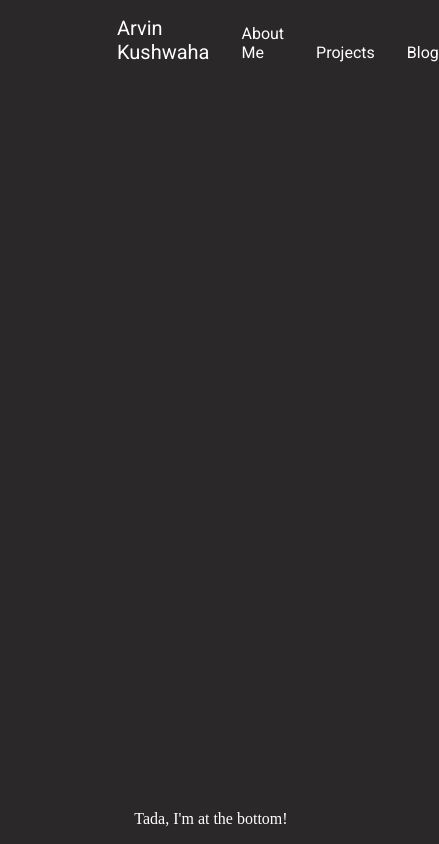
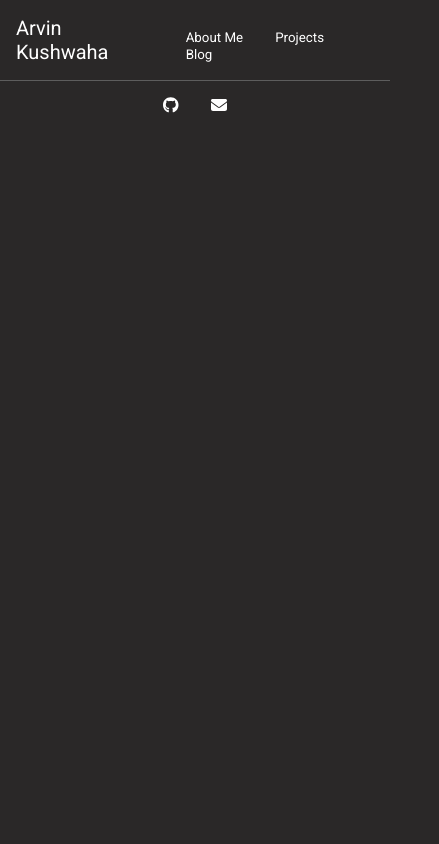
Before and after one commit to ArvinSKushwaha/arvinskushwaha.github.io, a plain HTML site: page template.html in a window 390 px wide. Shown: the whole page, 439 px wide, since content can reach past the window. Drawn offline with nearby package versions, Linux system fonts and the light colour scheme; files that its build step writes are made by us from their sources.

Commit message:
Okie dokies, made decent-ish template + css

```diff
--- a/pages/site.css
+++ b/pages/site.css
@@ -6,6 +6,7 @@ html, body {
     background-color: #2a2828;
     color: white;
 }
+
 
 #menu-alpha_beta_theta {
     width: 100%;
@@ -18,6 +19,18 @@ html, body {
     justify-content: flex-start;
     align-items: flex-end;
     font-family: "Roboto", sans-serif;
+}
+
+#menu-wrapper {
+    display: flex;
+    flex-direction: row;
+    flex-wrap: nowrap;
+    justify-content: flex-start;
+    align-items: flex-end;
+}
+
+#menu-wrapper > .menu-entry {
+    display: block;
 }
 
 .menu-entry {
@@ -57,10 +70,18 @@ html, body {
 /*     position: absolute; */
 /* } */
 
+#full-width-rewrap {
+    width: 100vw;
+    overflow-y: auto;
+    position: absolute;
+    display: flex;
+    flex-direction: column;
+    justify-self: space-between;
+}
+
 #full-wrapper {
-    width: 40vw;
-    left: 30vw;
-    position: absolute;
+    width: 40%;
+    margin-left: 30%;
 }
 
 /* #right-sidebar { */
@@ -72,6 +93,17 @@ html, body {
 a {
     text-decoration: none;
     font-style: italic;
+}
+
+#menu-base {
+    border-top: 1px solid #5d5d5d;
+}
+
+#menu-base > a {
+    margin: 1rem;
+    text-decoration: none;
+    font-style: normal;
+    color: #ffffff;
 }
 
 a:link {
@@ -87,15 +119,37 @@ a:hover {
 }
 
 #menu-base {
-    width: 50%;
-    bottom: 0;
-    position: fixed;
-    padding: 1rem;
-    left: 25%;
-    text-align:center;
-    background: #2a2828;
+    width: 100%;
+    display: flex;
+    flex-direction: row;
+    justify-content: center;
+    text-align: center;
 }
 
 pre {
     padding: 0.5rem;
 }
+
+@media screen and (max-width: 1000px) {
+    #full-wrapper {
+        width: 70%;
+        margin-left: 15%;
+        padding-left: 1rem;
+        padding-right: 1rem;
+    }
+    #menu-wrapper {
+        flex-wrap: wrap;
+    }
+    #menu-wrapper > .menu-entry {
+        font-size: 10pt;
+    }
+}
+
+@media screen and (max-width: 600px) {
+    #full-wrapper {
+        width: unset;
+        margin-left: 0%;
+        padding-left: 1rem;
+        padding-right: 1rem;
+    }
+}
--- a/template.html
+++ b/template.html
@@ -2,12 +2,17 @@
 <html>
 
 <head>
+    <meta charset="UTF-8">
+    <meta name="keywords"
+        content="Programming, Science, Physics, Rust, Computer Science, Blog, Projects, Arvin Kushwaha">
+    <meta name="author" content="Arvin Kushwaha">
+    <meta name="viewport" content="width=device-width, initial-scale=1.0">
     <link rel="icon" type="image/x-icon" href="/favicon.ico" />
     <link rel="preconnect" href="https://fonts.googleapis.com">
     <link rel="preconnect" href="https://fonts.gstatic.com" crossorigin>
     <link href="https://fonts.googleapis.com/css2?family=Roboto&display=swap" rel="stylesheet">
-    <link rel="stylesheet" href="https://cdn.jsdelivr.net/npm/katex@0.16.0/dist/katex.min.css"
-        integrity="sha384-Xi8rHCmBmhbuyyhbI88391ZKP2dmfnOl4rT9ZfRI7mLTdk1wblIUnrIq35nqwEvC" crossorigin="anonymous">
+    <link rel="stylesheet" href="https://cdn.jsdelivr.net/npm/katex@0.16.0/dist/katex.min.css" crossorigin="anonymous">
+    <script src="https://cdnjs.cloudflare.com/ajax/libs/font-awesome/6.1.2/js/all.min.js" crossorigin="anonymous" referrerpolicy="no-referrer"></script>
     <link rel="stylesheet" type="text/css" href="/site.css" />
 </head>
 
@@ -15,18 +20,22 @@
     <!-- <div id="left-sidebar"> -->
     <!--  -->
     <!-- </div> -->
+    <div id="full-width-rewrap">
     <div id="full-wrapper">
         <header id="menu-alpha_beta_theta">
             <div id="arvin-name" onclick="window.location = '/index.html'">Arvin Kushwaha</div>
+            <div id="menu-wrapper">
                 <div class="menu-entry">
                     <div class="menu-entry-name" onclick="window.location = '/index.html'">About Me</div>
                 </div>
                 <div class="menu-entry">
-                <div class="menu-entry-name" onclick="window.location = 'https://github.com/ArvinSKushwaha'">Projects
+                    <div class="menu-entry-name" onclick="window.location = 'https://github.com/ArvinSKushwaha'">
+                        Projects
                     </div>
                 </div>
                 <div class="menu-entry">
                     <div class="menu-entry-name" onclick="window.location = '/blog.html'">Blog</div>
+                </div>
             </div>
 
         </header>
@@ -34,15 +43,15 @@
             <!-- % INSERT_HERE % -->
         </div>
     </div>
+        <div id="menu-base">
+            <a href="https://github.com/ArvinSKushwaha/"><i class="fa-brands fa-github"></i></a>
+            <a href="mailto:arvin.singh.kushwaha@gmail.com"><i class="fa-solid fa-envelope"></i></a>
+        </div>
+
+    </div>
     <!-- <div id="right-sidebar"> -->
     <!--  -->
     <!-- </div> -->
-
-
-    <div id="menu-base">
-        Tada, I'm at the bottom!
-    </div>
-
     <script>
         window.onload = () => {
             const activatible = Array.from(document.getElementsByClassName("menu-entry"));
@@ -59,10 +68,8 @@
         }
     </script>
     <script defer src="https://cdn.jsdelivr.net/npm/katex@0.16.0/dist/katex.min.js"
-        integrity="sha384-X/XCfMm41VSsqRNQgDerQczD69XqmjOOOwYQvr/uuC+j4OPoNhVgjdGFwhvN02Ja"
         crossorigin="anonymous"></script>
     <script defer src="https://cdn.jsdelivr.net/npm/katex@0.16.0/dist/contrib/auto-render.min.js"
-        integrity="sha384-+XBljXPPiv+OzfbB3cVmLHf4hdUFHlWNZN5spNQ7rmHTXpd7WvJum6fIACpNNfIR"
         crossorigin="anonymous"></script>
     <script>
         document.addEventListener("DOMContentLoaded", function () {
```
Lines whose indentation alone changed are shown as unchanged.
